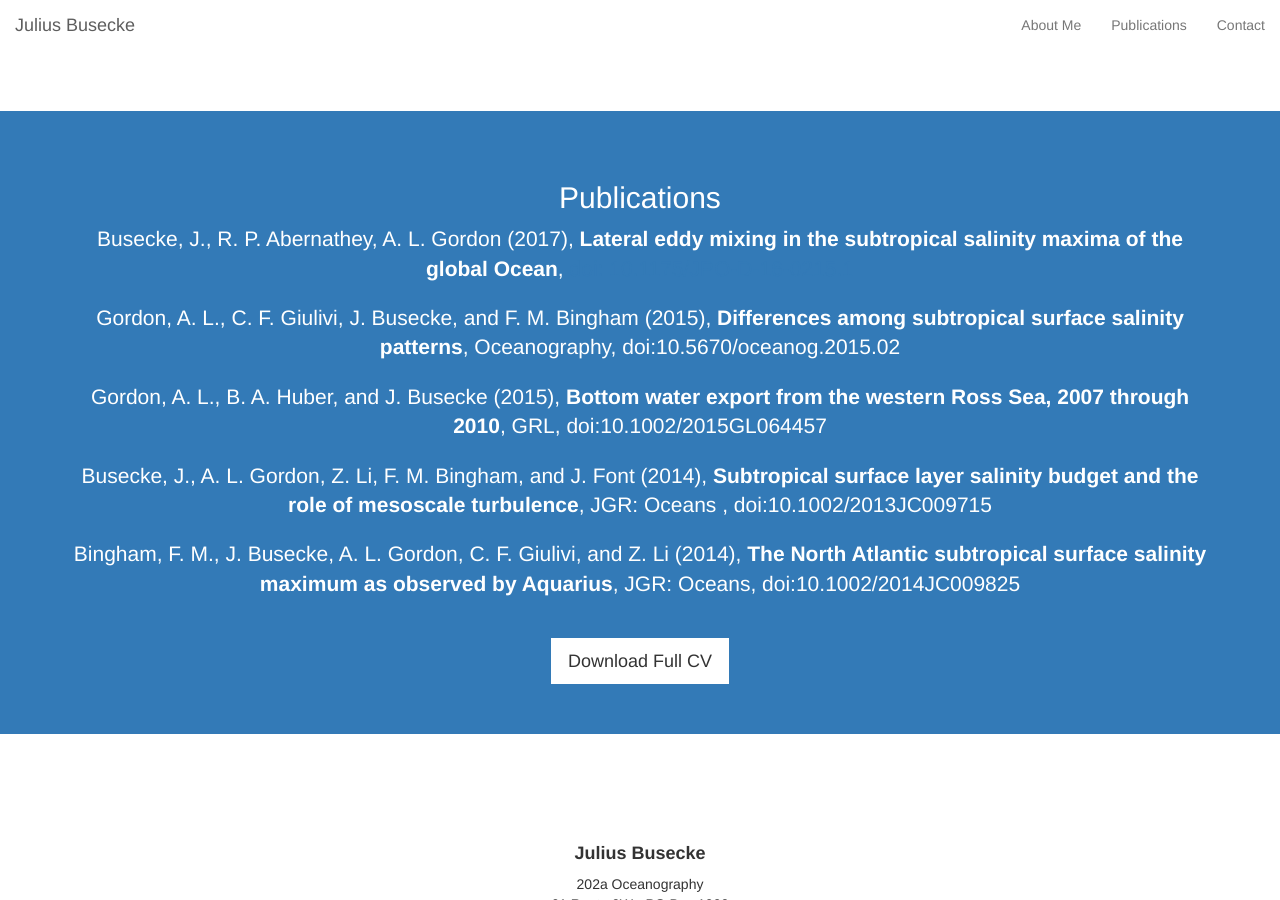
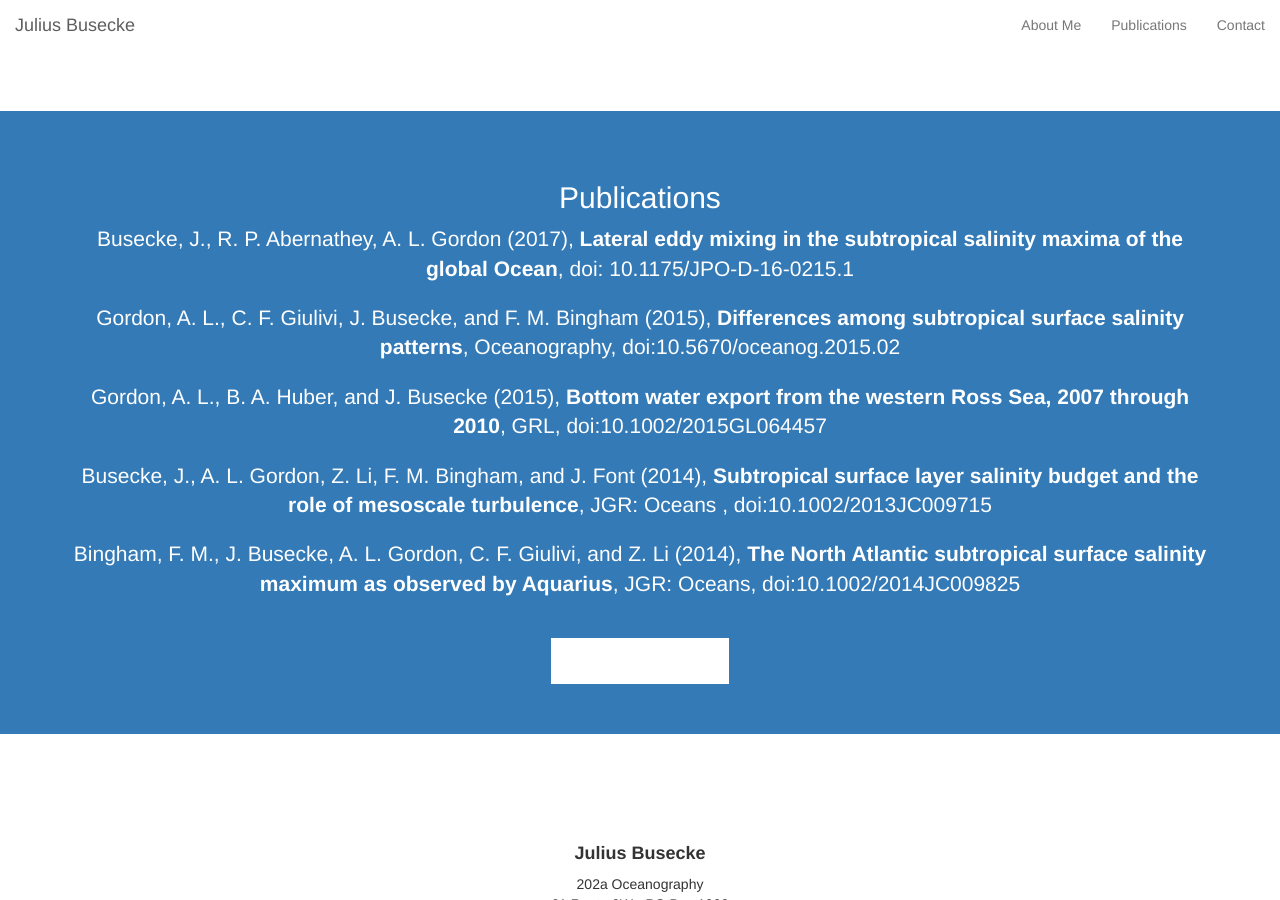
Before and after one commit to jbusecke/jbusecke.github.io, a Jekyll site: the page built from index.html, in a window 1280 px wide and 900 px high, scrolled down 1898 px. Built offline with Jekyll 4.4.1, drawn with Linux system fonts in a browser that asks for light colours; some web fonts are replaced.

Commit message:
link desaster 7

```diff
--- a/css/jbusecke.css
+++ b/css/jbusecke.css
@@ -197,12 +197,12 @@
     background-color: #333
 }
 
-a.publications:link,
+/*a.publications:link,
 a.publications:hover,
 a.publications:focus,
 a.publications:visited {
     color: #FFFFFF
-}
+}*/
 
 /*a.publications:hover,
 a.publications:focus {
@@ -210,10 +210,13 @@
 }*/
 
 /*set custom link color for publication section...Probably one can default this in the bg-primary definition*/
-/*#pub a:link {
-	color: #999;
+#pub a:link,
+a:visited,
+a:hover,
+a:active {
+	color: #FFFFFF;
 }
-#pub a:visited {
+/*#pub a:visited {
 	color: #777;
 }
 #pub a:hover {
```
